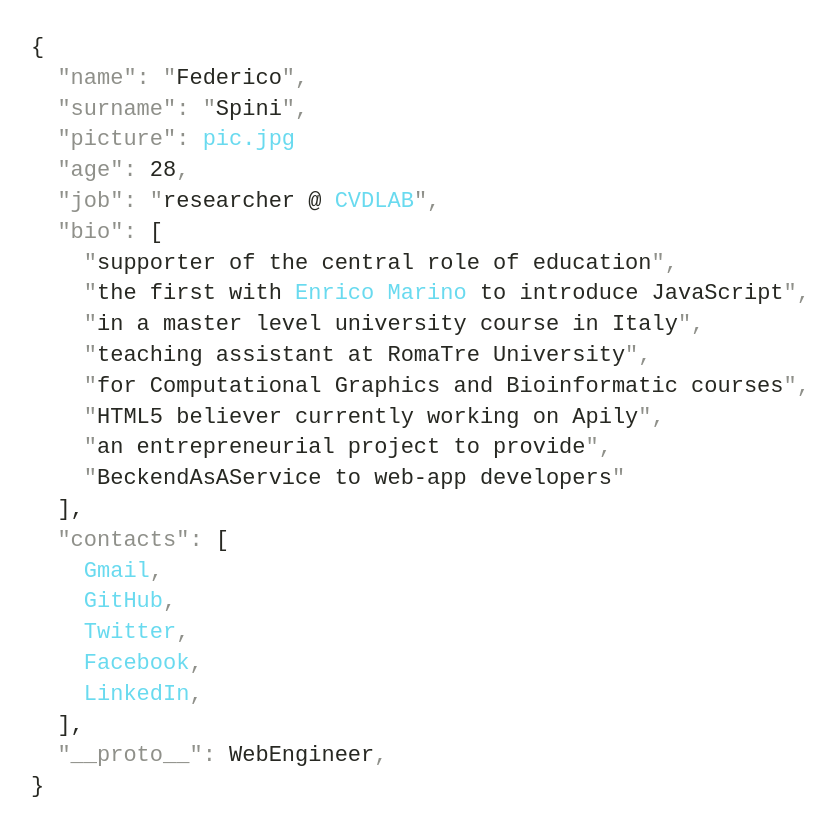
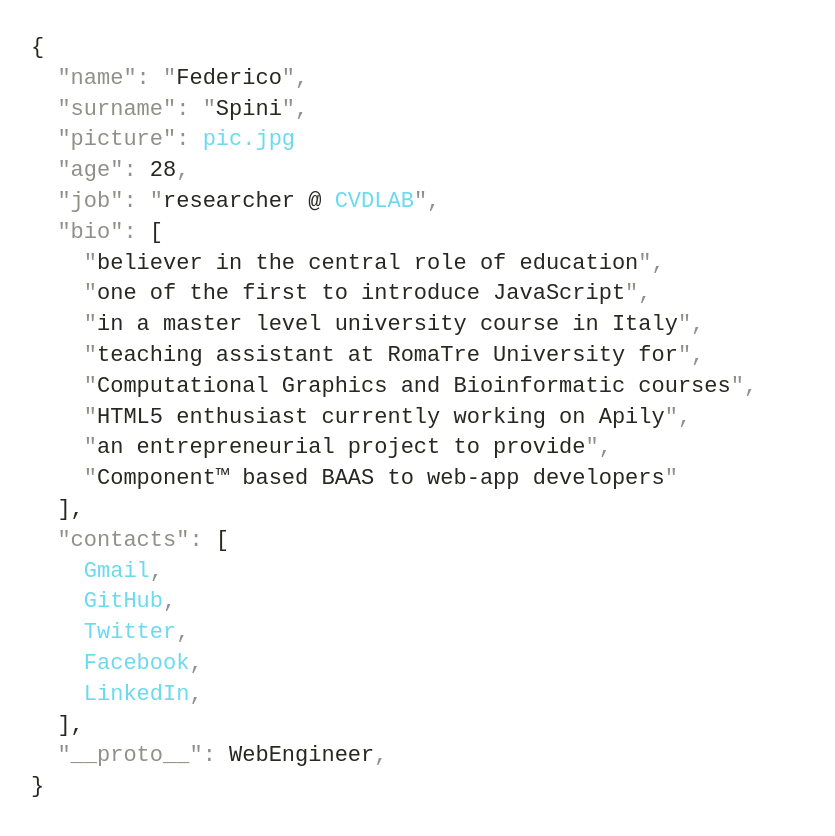
Before and after one commit to federicospini/federicospini.com, a website: page public/index.html in a window 1280 px wide. Shown: the whole page, without its empty margins (2-837 px from the left). Drawn offline with Linux system fonts and the light colour scheme; a web font is replaced by a local one.

Commit message:
updated bio

```diff
--- a/public/index.html
+++ b/public/index.html
@@ -37,28 +37,28 @@
     <div class="indent-l1">
       <span class="key">bio</span> <span class="square bracket">[</span>
         <div class="indent-l2">
-          <span class="value">supporter of the central role of education</span>
+          <span class="value">believer in the central role of education</span>
         </div>
         <div class="indent-l2">
-          <span class="value">the first with <a href="http://onirame.com">Enrico Marino</a> to introduce JavaScript</span>
+          <span class="value">one of the first to introduce JavaScript</span>
         </div>
         <div class="indent-l2">
           <span class="value">in a master level university course in Italy</span>
         </div>
         <div class="indent-l2">
-          <span class="value">teaching assistant at RomaTre University</span>
+          <span class="value">teaching assistant at RomaTre University for</span>
         </div>
         <div class="indent-l2">
-          <span class="value">for Computational Graphics and Bioinformatic courses</span>
+          <span class="value">Computational Graphics and Bioinformatic courses</span>
         </div>
         <div class="indent-l2">
-          <span class="value">HTML5 believer currently working on Apily</span>
+          <span class="value">HTML5 enthusiast currently working on Apily</span>
         </div>
         <div class="indent-l2">
           <span class="value">an entrepreneurial project to provide</span>
         </div>
         <div class="indent-l2">
-          <span class="value last">BeckendAsAService to web-app developers</span>
+          <span class="value last">Component™ based BAAS to web-app developers</span>
         </div>
       <span class="indent-close-l2 square bracket">],</span>
     </div>
--- a/public/stylesheets/style.css
+++ b/public/stylesheets/style.css
@@ -4,6 +4,10 @@ a:link {text-decoration: none; color: rgb(105,218,239);}
 a:visited {text-decoration: none; color: rgb(75,188,209);}
 a:active {text-decoration: none}
 a:hover {text-decoration: none; color: rgb(246,18,114);}
+
+html, body {
+  overflow: hidden;
+}
 
 body {
   /*font-family: 'Droid Sans Mono', sans-serif;*/
```
